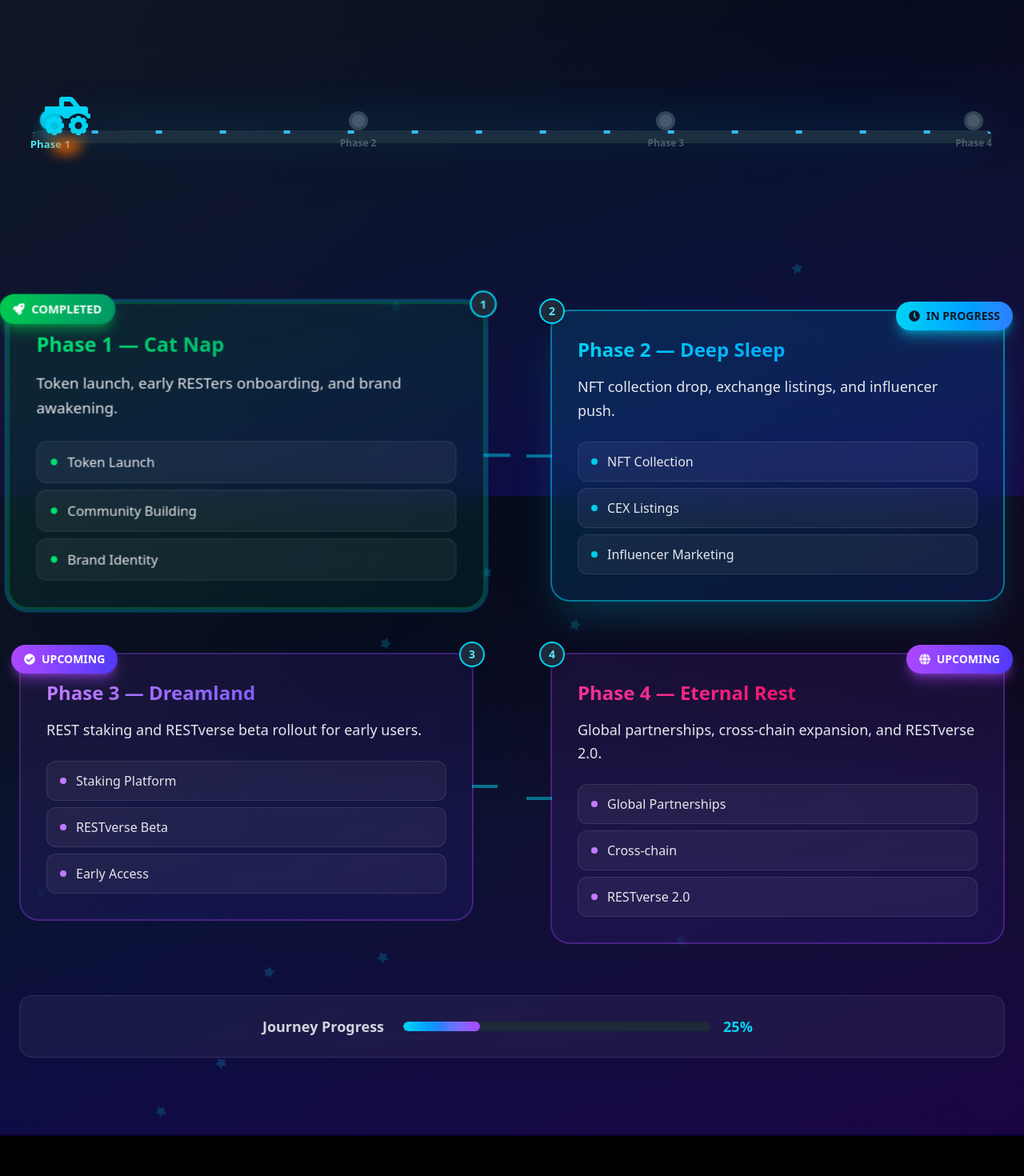
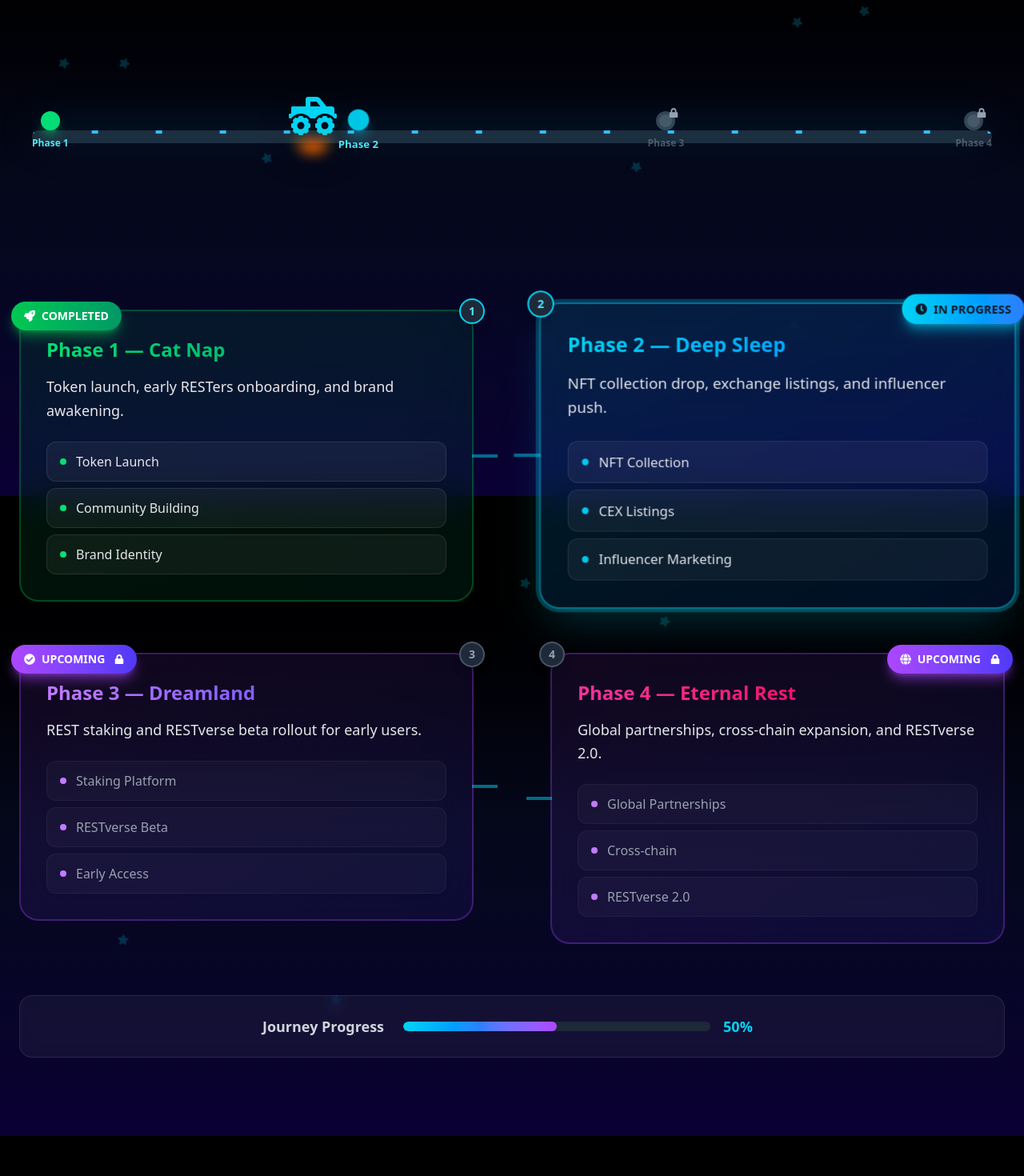
Before and after one commit to ReaperX771/Rest, a React (Vite) app: page / in a window 1280 px wide. Shown: the part 1780-3250 px from the top of the page at 80% size. Built offline with nearby package versions, Linux system fonts and the light colour scheme.

Commit message:
roadmap animated

```diff
--- a/src/Components/Road.jsx
+++ b/src/Components/Road.jsx
@@ -1,10 +1,10 @@
 import { useEffect, useRef, useState } from "react";
-import { FaTruckMonster, FaCheckCircle, FaClock, FaRocket, FaGlobe, FaStar } from "react-icons/fa";
+import { FaTruckMonster, FaCheckCircle, FaClock, FaRocket, FaGlobe, FaStar, FaLock } from "react-icons/fa";
 
 export default function Road() {
   const ref = useRef(null);
   const [visible, setVisible] = useState(false);
-  const [activePhase, setActivePhase] = useState(0);
+  const [activePhase, setActivePhase] = useState(1); // Start at current phase (Phase 2)
   const [truckPosition, setTruckPosition] = useState(0);
 
   useEffect(() => {
@@ -35,7 +35,8 @@ export default function Road() {
       icon: FaRocket,
       status: "completed",
       features: ["Token Launch", "Community Building", "Brand Identity"],
-      color: "from-green-400 to-emerald-600"
+      color: "from-green-400 to-emerald-600",
+      index: 0
     },
     {
       title: "Phase 2 — Deep Sleep",
@@ -44,7 +45,8 @@ export default function Road() {
       icon: FaClock,
       status: "current",
       features: ["NFT Collection", "CEX Listings", "Influencer Marketing"],
-      color: "from-cyan-400 to-blue-500"
+      color: "from-cyan-400 to-blue-500",
+      index: 1
     },
     {
       title: "Phase 3 — Dreamland",
@@ -53,7 +55,8 @@ export default function Road() {
       icon: FaCheckCircle,
       status: "upcoming",
       features: ["Staking Platform", "RESTverse Beta", "Early Access"],
-      color: "from-purple-400 to-indigo-600"
+      color: "from-purple-400 to-indigo-600",
+      index: 2
     },
     {
       title: "Phase 4 — Eternal Rest",
@@ -62,7 +65,8 @@ export default function Road() {
       icon: FaGlobe,
       status: "upcoming",
       features: ["Global Partnerships", "Cross-chain", "RESTverse 2.0"],
-      color: "from-pink-500 to-rose-600"
+      color: "from-pink-500 to-rose-600",
+      index: 3
     },
   ];
 
@@ -71,18 +75,28 @@ export default function Road() {
     return (activePhase * phaseWidth) + (truckPosition * phaseWidth / 100);
   };
 
+  const isPhaseAccessible = (phaseIndex) => {
+    const currentPhaseIndex = phases.findIndex(phase => phase.status === "current");
+    return phaseIndex <= currentPhaseIndex;
+  };
+
+  const handlePhaseClick = (phaseIndex) => {
+    if (isPhaseAccessible(phaseIndex)) {
+      setActivePhase(phaseIndex);
+    }
+  };
+
+  const currentPhaseIndex = phases.findIndex(phase => phase.status === "current");
+
   return (
     <section
       id="roadmap"
       ref={ref}
       className="relative py-24 px-4 sm:px-6 text-white overflow-hidden"
     >
-      {/* Animated Background */}
-      <div className="absolute inset-0 bg-gradient-to-br from-gray-900 via-blue-900/20 to-purple-900/20"></div>
-
       {/* Floating Elements */}
       <div className="absolute inset-0 overflow-hidden">
-        {[...Array(20)].map((_, i) => (
+        {[...Array(15)].map((_, i) => (
           <div
             key={i}
             className="absolute animate-float"
@@ -112,30 +126,40 @@ export default function Road() {
 
           {/* Phase Markers */}
           <div className="absolute top-1/2 left-4 right-4 flex justify-between -translate-y-1/2">
-            {phases.map((phase, i) => (
+            {phases.map((phase, i) => {
+              const isAccessible = isPhaseAccessible(i);
+              const isCurrent = phase.status === "current";
+
+              return (
                 <div
                   key={i}
-                className={`flex flex-col items-center cursor-pointer transition-all duration-500 ${
-                  i <= activePhase ? "scale-110" : "scale-100"
-                }`}
-                onClick={() => setActivePhase(i)}
+                  className={`flex flex-col items-center transition-all duration-500 ${
+                    isAccessible ? "cursor-pointer" : "cursor-not-allowed"
+                  } ${i === activePhase ? "scale-110" : "scale-100"}`}
+                  onClick={() => handlePhaseClick(i)}
                 >
+                  <div className="relative">
                     <div
                       className={`w-6 h-6 rounded-full border-4 transition-all duration-500 ${
-                    i < activePhase
+                        i < currentPhaseIndex
                           ? "bg-green-400 border-green-400 shadow-lg shadow-green-400/50"
-                      : i === activePhase
+                          : isCurrent
                           ? "bg-cyan-400 border-cyan-400 animate-pulse shadow-lg shadow-cyan-400/50"
                           : "bg-gray-600 border-gray-700"
-                  }`}
+                      } ${isAccessible ? "hover:scale-110" : ""}`}
                     />
+                    {!isAccessible && (
+                      <FaLock className="absolute -top-1 -right-1 text-gray-400 text-xs" />
+                    )}
+                  </div>
                   <span className={`text-xs mt-2 font-semibold transition-all duration-500 ${
-                  i <= activePhase ? "text-cyan-300 opacity-100" : "text-gray-500 opacity-70"
+                    isAccessible ? "text-cyan-300 opacity-100" : "text-gray-500 opacity-70"
                   }`}>
                     Phase {i + 1}
                   </span>
                 </div>
-            ))}
+              );
+            })}
           </div>
 
           {/* Single Animated Truck */}
@@ -147,7 +171,7 @@ export default function Road() {
           >
             <div className="relative">
               <FaTruckMonster
-                className="text-cyan-400 text-6xl drop-shadow-2xl transform hover:scale-110 transition-transform duration-300"
+                className="text-cyan-400 text-6xl drop-shadow-2xl transform transition-transform duration-300"
               />
               {/* Exhaust */}
               <div className="absolute -bottom-4 left-1/2 transform -translate-x-1/2">
@@ -167,6 +191,8 @@ export default function Road() {
         <div className="relative z-10 grid grid-cols-1 lg:grid-cols-2 gap-8">
           {phases.map((phase, index) => {
             const IconComponent = phase.icon;
+            const isAccessible = isPhaseAccessible(index);
+
             return (
               <div
                 key={index}
@@ -188,13 +214,13 @@ export default function Road() {
                   } ${
                     index === activePhase
                       ? "scale-105 ring-4 ring-cyan-500/30"
-                      : "scale-100 hover:scale-102"
-                  } cursor-pointer`}
+                      : "scale-100"
+                  } ${isAccessible ? "cursor-pointer hover:scale-102" : "cursor-not-allowed opacity-80"}`}
                   style={{
                     transitionDelay: visible ? `${index * 150}ms` : "0ms"
                   }}
-                  onClick={() => setActivePhase(index)}
-                  onMouseEnter={() => setActivePhase(index)}
+                  onClick={() => handlePhaseClick(index)}
+                  onMouseEnter={() => isAccessible && setActivePhase(index)}
                 >
                   {/* Status Ribbon */}
                   <div className={`absolute -top-3 ${
@@ -208,12 +234,15 @@ export default function Road() {
                   }`}>
                     <IconComponent className="text-sm" />
                     {phase.status === "current" ? "IN PROGRESS" : phase.status.toUpperCase()}
+                    {!isAccessible && <FaLock className="text-xs ml-1" />}
                   </div>
 
                   {/* Phase Number */}
                   <div className={`absolute -top-4 ${
                     phase.side === "left" ? "-right-4" : "-left-4"
-                  } w-8 h-8 rounded-full flex items-center justify-center text-sm font-bold bg-gray-800 border-2 border-cyan-400 text-cyan-300 shadow-lg`}>
+                  } w-8 h-8 rounded-full flex items-center justify-center text-sm font-bold bg-gray-800 border-2 ${
+                    isAccessible ? "border-cyan-400 text-cyan-300" : "border-gray-600 text-gray-400"
+                  } shadow-lg`}>
                     {index + 1}
                   </div>
 
@@ -231,13 +260,19 @@ export default function Road() {
                     {phase.features.map((feature, featureIndex) => (
                       <div
                         key={featureIndex}
-                        className="flex items-center gap-3 px-4 py-3 bg-white/5 rounded-xl border border-white/10 hover:bg-white/10 transition-all duration-300"
+                        className={`flex items-center gap-3 px-4 py-3 rounded-xl border transition-all duration-300 ${
+                          isAccessible
+                            ? "bg-white/5 border-white/10 hover:bg-white/10"
+                            : "bg-white/3 border-white/5"
+                        }`}
                       >
                         <div className={`w-2 h-2 rounded-full ${
                           phase.status === "completed" ? "bg-green-400" :
                           phase.status === "current" ? "bg-cyan-400 animate-pulse" : "bg-purple-400"
                         }`}></div>
-                        <span className="text-gray-200 font-medium">{feature}</span>
+                        <span className={`font-medium ${
+                          isAccessible ? "text-gray-200" : "text-gray-400"
+                        }`}>{feature}</span>
                       </div>
                     ))}
                   </div>
@@ -259,11 +294,11 @@ export default function Road() {
             <div className="w-full h-3 bg-gray-800 rounded-full overflow-hidden shadow-inner">
               <div
                 className="h-full bg-gradient-to-r from-cyan-400 via-blue-500 to-purple-500 transition-all duration-1000 ease-out rounded-full"
-                style={{ width: `${((activePhase + 1) / phases.length) * 100}%` }}
+                style={{ width: `${((currentPhaseIndex + 1) / phases.length) * 100}%` }}
               ></div>
             </div>
             <span className="text-cyan-400 text-lg font-bold min-w-12">
-              {Math.round(((activePhase + 1) / phases.length) * 100)}%
+              {Math.round(((currentPhaseIndex + 1) / phases.length) * 100)}%
             </span>
           </div>
         </div>
```
Lines whose indentation alone changed are shown as unchanged.
